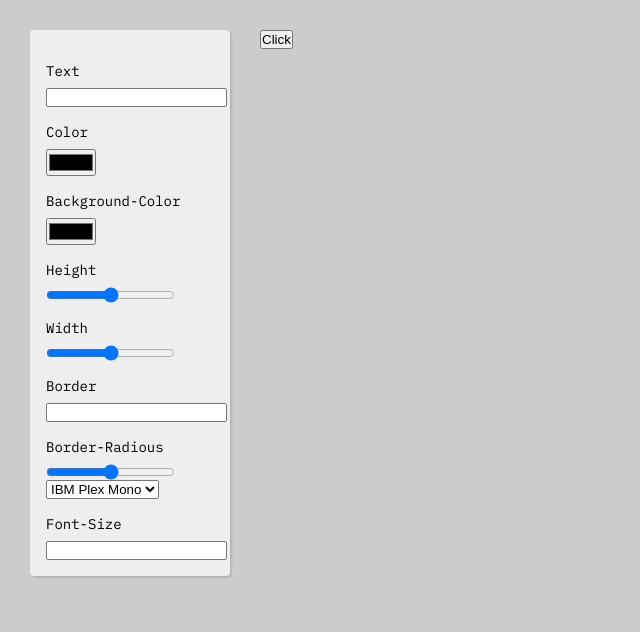
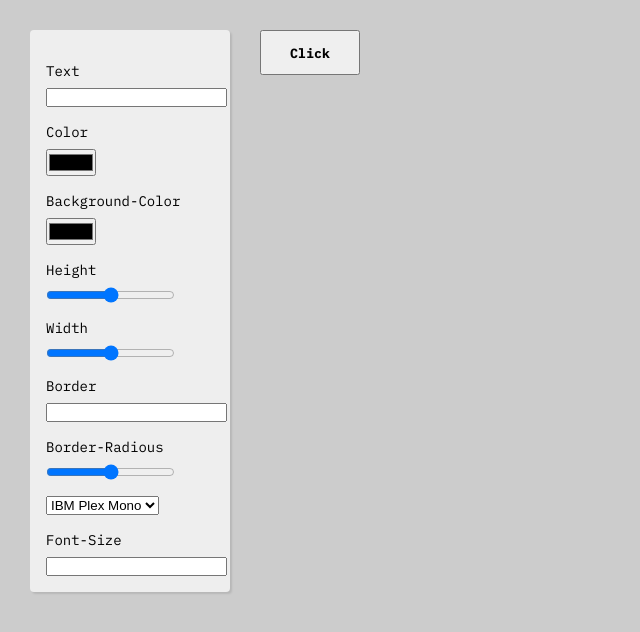
Before and after one commit to paulopbi/js-manipulacao-botao, a plain HTML site: page index.html in a window 1280 px wide. Shown: the whole page, without its empty margins (0-640 px from the left). Drawn offline with Linux system fonts and the light colour scheme.

Commit message:
adicionado: criado um estilo padrao para o btn ao iniciar o site

```diff
--- a/css/style.css
+++ b/css/style.css
@@ -15,6 +15,10 @@ label {
 
 input {
   display: block;
+}
+
+select {
+  margin: 1rem 0 0 0;
 }
 
 .button-creator {
@@ -45,3 +49,11 @@ input {
   display: block;
   margin-bottom: 0.5rem;
 }
+
+.btn {
+  font-family: "IBM Plex Mono", monospace;
+  font-weight: bold;
+  width: 100px;
+  height: 45px;
+  cursor: not-allowed;
+}
```
